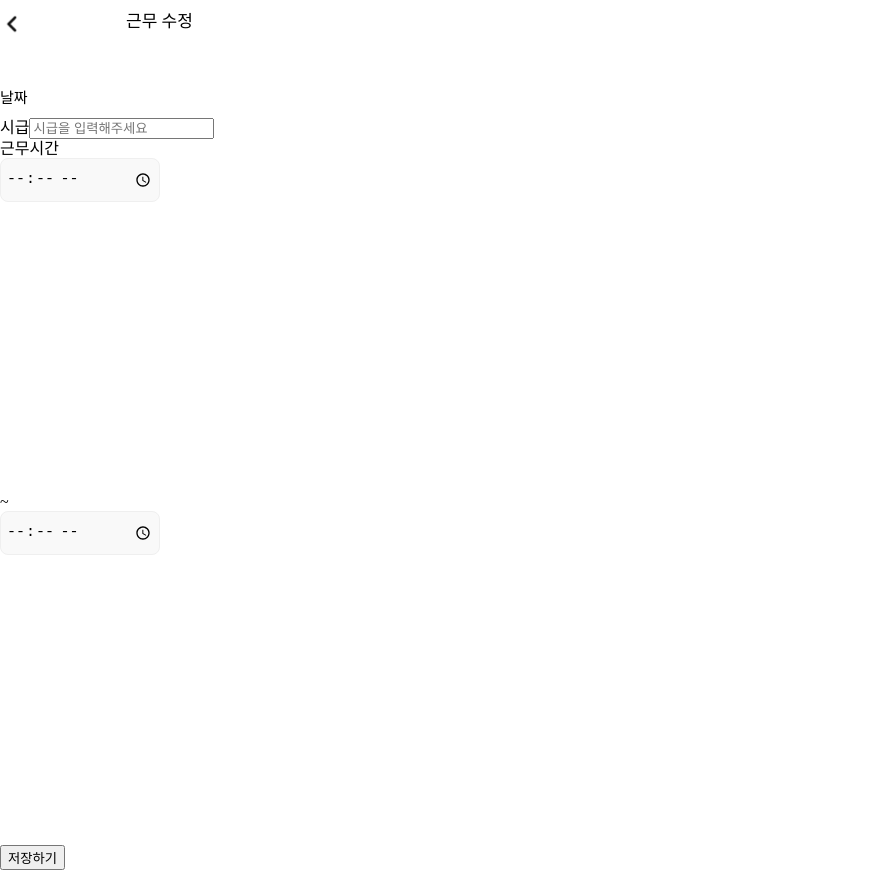
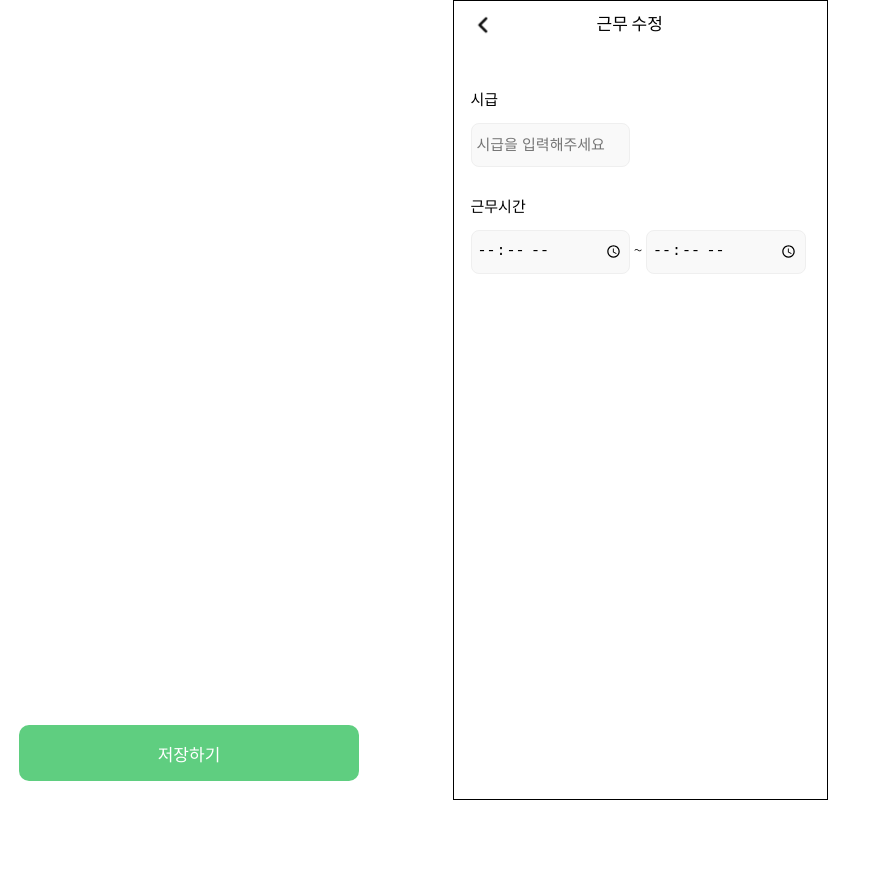
Before and after one commit to soomin-world/AlbaPocektProject, a React (Create React App) app: page /editShift/1 in a window 1280 px wide. Shown: the whole page, without its empty margins (0-891 px from the left). After the commit the page ends 800 px from the top, so only its background shows below. Built offline with nearby package versions, Linux system fonts and the light colour scheme; no server answers.

Commit message:
잔잔바리 수정

```diff
--- a/src/components/category/PostCard.tsx
+++ b/src/components/category/PostCard.tsx
@@ -84,6 +84,7 @@ const STContainer = styled.div`
   display: flex;
   justify-content: space-between;
   margin-bottom: 15px;
+  padding-bottom: 15px;
 
   .wrap {
     width: 236px;
--- a/src/pages/Addshift.tsx
+++ b/src/pages/Addshift.tsx
@@ -108,7 +108,7 @@ function AddShift() {
                 setStartTime(e.target.value);
               }}
             />
-            <span> - </span>
+            <span> ~ </span>
             <input
               type="time"
               value={endTime}
@@ -208,16 +208,20 @@ const TimeSelector = styled.div`
 `;
 
 const STButton = styled.button`
-  width: 90%;
+  width: 340px;
   height: 56px;
   background-color: #5fce80;
-  border-radius: 8px;
-  margin-left: 6%;
   border: none;
+  border-radius: 10px;
   color: white;
   font-size: 17px;
   font-weight: 500;
-  line-height: 24.62px;
+  display: flex;
+  justify-content: center;
+  align-items: center;
+  position: fixed;
+  left: 19px;
+  bottom: 19px;
 `;
 
 export default AddShift;
--- a/src/pages/Board.tsx
+++ b/src/pages/Board.tsx
@@ -61,13 +61,13 @@ function Board() {
               전체
             </option>
             <option key="free" value="free">
-              자유게시판
+              자유 게시판
             </option>
             <option key="partTime" value="partTime">
-              알바고민 게시판
+              알바고민
             </option>
             <option key="cover" value="cover">
-              대타 구해요 게시판
+              대타 구해요
             </option>
           </Select>
           <Icon>
@@ -113,15 +113,14 @@ function Board() {
 
 const Navigate = styled.div`
   width: 100%;
-  height: 60px;
   display: flex;
   align-items: center;
   justify-content: space-between;
-  margin-bottom: 28px;
+  margin: 25px 0px 25px 0px;
 `;
 
 const Select = styled.select`
-  width: 65px;
+  width: 120px;
   height: 28px;
   font-size: 20px;
   font-weight: 400;
--- a/src/pages/EditShift.tsx
+++ b/src/pages/EditShift.tsx
@@ -9,6 +9,7 @@ import { useMutation, useQuery } from "@tanstack/react-query";
 import { useNavigate, useParams } from "react-router-dom";
 import { addShift, editWork, getEditWork } from "../APIs/workApi";
 import { getPost } from "../APIs/detailPostApi";
+import LayOut from "../components/layout/LayOut";
 
 interface IEditWork {
   endTime: string;
@@ -57,6 +58,7 @@ function EditShift() {
 
   return (
     <>
+      <LayOut>
         <STContainer>
           <STHeader>
             <img
@@ -66,20 +68,19 @@ function EditShift() {
             />
             <h1>근무 수정</h1>
           </STHeader>
-        <STLabel>
-          <h1>날짜</h1>
-        </STLabel>
-        <div className="hourlyWage">
+
+          <SThourlyWage>
             <label>시급</label>
             <input
               value={hourlyWage}
               placeholder="시급을 입력해주세요"
               onChange={(e) => setHourlyWage(e.target.value)}
             />
-        </div>
+          </SThourlyWage>
 
           <TimeSelector className="workingTime">
-          <div>근무시간</div>
+            <label>근무시간</label>
+            <div>
               <input
                 type="time"
                 value={startTime}
@@ -95,9 +96,11 @@ function EditShift() {
                   setEndTime(e.target.value);
                 }}
               />
+            </div>
           </TimeSelector>
-        <button onClick={onClickHandler}>저장하기</button>
+          <STButton onClick={onClickHandler}>저장하기</STButton>
         </STContainer>
+      </LayOut>
     </>
   );
 }
@@ -186,16 +189,20 @@ const TimeSelector = styled.div`
 `;
 
 const STButton = styled.button`
-  width: 90%;
+  width: 340px;
   height: 56px;
   background-color: #5fce80;
-  border-radius: 8px;
-  margin-left: 6%;
   border: none;
+  border-radius: 10px;
   color: white;
   font-size: 17px;
   font-weight: 500;
-  line-height: 24.62px;
+  display: flex;
+  justify-content: center;
+  align-items: center;
+  position: fixed;
+  left: 19px;
+  bottom: 19px;
 `;
 
 export default EditShift;
--- a/src/pages/MyPageEdit.tsx
+++ b/src/pages/MyPageEdit.tsx
@@ -184,8 +184,8 @@ const UserProfileForm = styled.form`
     justify-content: center;
     align-items: center;
     position: fixed;
-    left: 15px;
-    bottom: 15px;
+    left: 19px;
+    bottom: 19px;
   }
 `;
 
```
Lines whose indentation alone changed are shown as unchanged.
